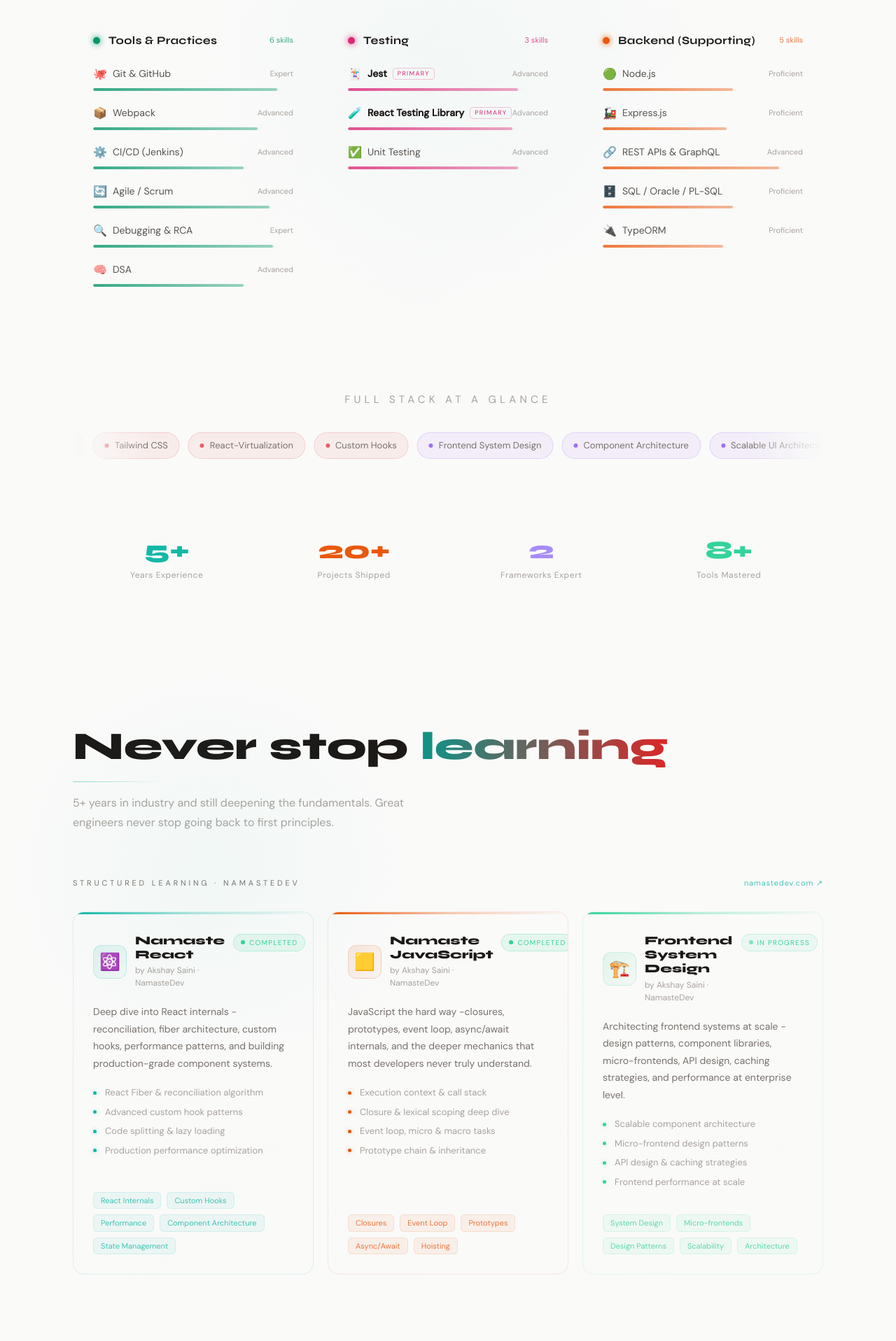
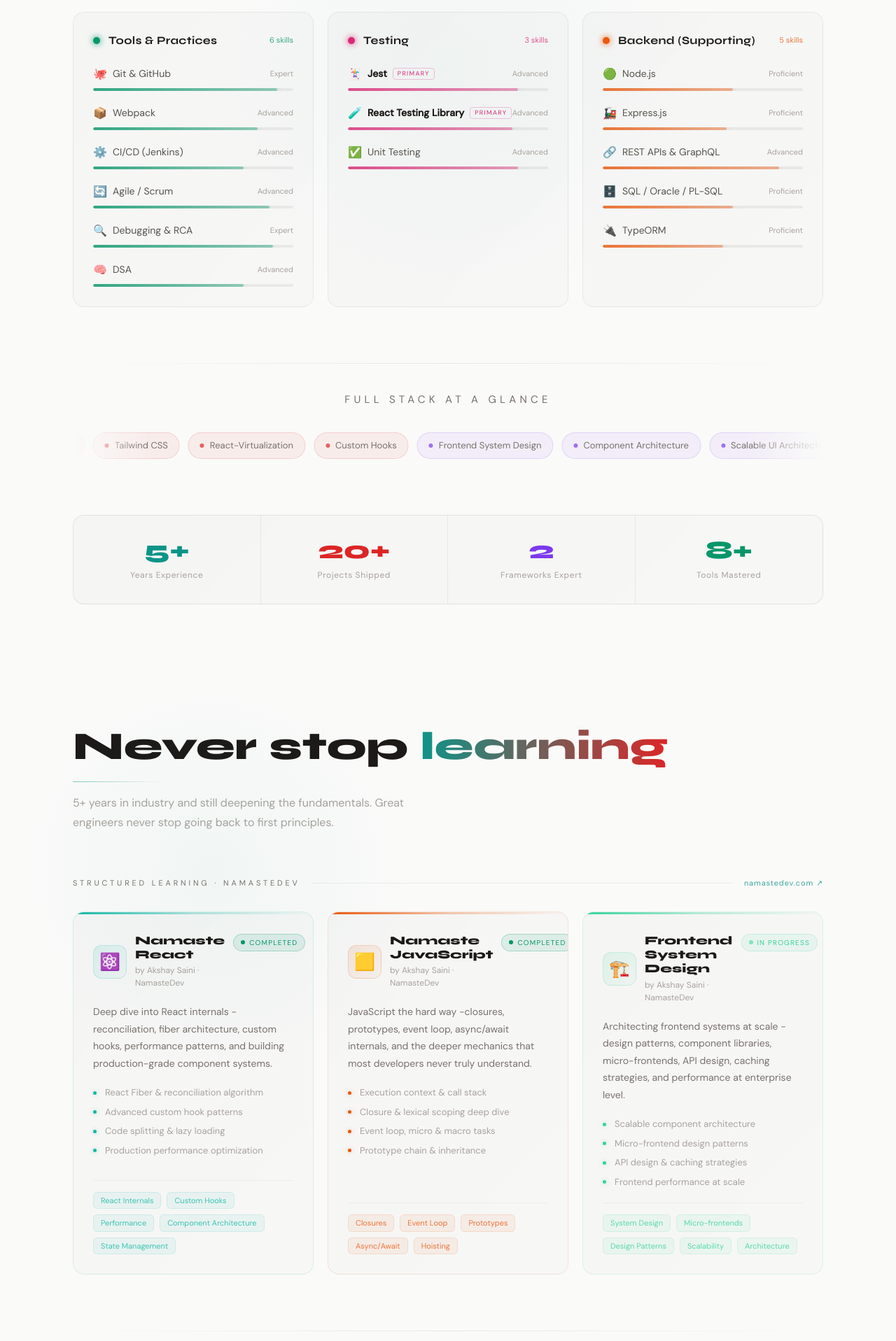
Before and after one commit to Deepak-patidar-a/portfolio-dpk, a React (Vite) app: page / in a window 1280 px wide. Shown: the part 8836-10753 px from the top of the page at 70% size. Built offline with nearby package versions, Linux system fonts and the light colour scheme.

Commit message:
Theme color change

```diff
--- a/src/components/Learnings.jsx
+++ b/src/components/Learnings.jsx
@@ -1,6 +1,6 @@
 import { useRef } from "react";
 import { motion, useInView } from "framer-motion";
-import { COURSES , BLOG_PLACEHOLDERS } from "../data/common";
+import { COURSES, BLOG_PLACEHOLDERS } from "../data/common";
 
 function RevealOnScroll({ children, delay = 0, direction = "up" }) {
   const ref = useRef(null);
@@ -30,7 +30,7 @@
       ref={ref}
       className="relative rounded-2xl overflow-hidden flex flex-col"
       style={{
-        background: "linear-gradient(135deg, rgba(255,255,255,0.02), rgba(255,255,255,0.01))",
+        background: "linear-gradient(135deg, rgba(0,0,0,0.02), rgba(0,0,0,0.01))",
         border: `1px solid ${course.color}20`,
       }}
       initial={{ opacity: 0, y: 40 }}
@@ -42,7 +42,6 @@
       <div style={{ height: 3, background: `linear-gradient(to right, ${course.color}, ${course.color}50, transparent)` }} />
 
       <div className="p-7 flex flex-col gap-5 flex-1">
-
         {/* Header */}
         <div className="flex items-start justify-between gap-3">
           <div className="flex items-center gap-3">
@@ -75,9 +74,9 @@
               fontSize: 10,
               letterSpacing: "0.12em",
               textTransform: "uppercase",
-              color: course.status === "Completed" ? "#34D399" : course.color,
-              background: course.status === "Completed" ? "rgba(52,211,153,0.1)" : `${course.color}12`,
-              border: `1px solid ${course.status === "Completed" ? "rgba(52,211,153,0.25)" : course.color + "30"}`,
+              color: course.status === "Completed" ? "#059669" : course.color,
+              background: course.status === "Completed" ? "rgba(5,150,105,0.1)" : `${course.color}12`,
+              border: `1px solid ${course.status === "Completed" ? "rgba(5,150,105,0.25)" : course.color + "30"}`,
               borderRadius: 20,
               padding: "4px 10px",
               fontFamily: "'DM Sans', sans-serif",
@@ -85,9 +84,7 @@
             }}
           >
             {course.status === "Completed" ? (
-              <motion.span
-                style={{ width: 6, height: 6, borderRadius: "50%", background: "#34D399", display: "inline-block" }}
-              />
+              <motion.span style={{ width: 6, height: 6, borderRadius: "50%", background: "#059669", display: "inline-block" }} />
             ) : (
               <motion.span
                 style={{ width: 6, height: 6, borderRadius: "50%", background: course.color, display: "inline-block" }}
@@ -124,15 +121,13 @@
                   boxShadow: `0 0 6px ${course.color}60`,
                 }}
               />
-              <span style={{ color: "#A8A29E", fontSize: 13, fontFamily: "'DM Sans', sans-serif" }}>
-                {h}
-              </span>
+              <span style={{ color: "#A8A29E", fontSize: 13, fontFamily: "'DM Sans', sans-serif" }}>{h}</span>
             </motion.div>
           ))}
         </div>
 
         {/* Tags */}
-        <div className="flex flex-wrap gap-2 mt-auto pt-4" style={{ borderTop: "1px solid rgba(255,255,255,0.04)" }}>
+        <div className="flex flex-wrap gap-2 mt-auto pt-4" style={{ borderTop: "1px solid rgba(0,0,0,0.04)" }}>
           {course.tags.map((tag) => (
             <span
               key={tag}
@@ -164,8 +159,8 @@
       ref={ref}
       className="group relative rounded-2xl p-6 flex flex-col gap-4"
       style={{
-        background: "linear-gradient(135deg, rgba(255,255,255,0.025), rgba(255,255,255,0.01))",
-        border: "1px solid rgba(255,255,255,0.06)",
+        background: "linear-gradient(135deg, rgba(0,0,0,0.02), rgba(0,0,0,0.01))",
+        border: "1px solid rgba(0,0,0,0.06)",
         cursor: "default",
       }}
       initial={{ opacity: 0, y: 30 }}
@@ -209,7 +204,7 @@
           fontFamily: "'Syne', sans-serif",
           fontWeight: 700,
           fontSize: 15,
-          color: "#57534E",
+          color: "#1C1917",
           lineHeight: 1.5,
         }}
       >
@@ -217,15 +212,12 @@
       </h4>
 
       {/* Excerpt */}
-      <p style={{ color: "#A8A29E", fontSize: 13, lineHeight: 1.7, fontFamily: "'DM Sans', sans-serif" }}>
+      <p style={{ color: "#78716C", fontSize: 13, lineHeight: 1.7, fontFamily: "'DM Sans', sans-serif" }}>
         {post.excerpt}
       </p>
 
       {/* Footer */}
-      <div
-        className="flex items-center justify-between pt-3"
-        style={{ borderTop: "1px solid rgba(255,255,255,0.04)" }}
-      >
+      <div className="flex items-center justify-between pt-3" style={{ borderTop: "1px solid rgba(0,0,0,0.04)" }}>
         <span style={{ color: "#78716C", fontSize: 12, fontFamily: "'DM Sans', sans-serif" }}>
           {post.readTime}
         </span>
@@ -235,16 +227,21 @@
           rel="noopener noreferrer"
           style={{
             fontSize: 11,
-            color: "#78716C",
+            color: post.status === "Available on Medium" ? post.color : "#78716C",
             fontFamily: "'DM Sans', sans-serif",
             letterSpacing: "0.08em",
             textDecoration: "none",
             transition: "0.2s",
+            cursor: post.status === "Available on Medium" ? "pointer" : "default",
           }}
-          onMouseEnter={e => e.target.style.color = "#A8A29E"}
-          onMouseLeave={e => e.target.style.color = "#78716C"}
+          onMouseEnter={(e) => {
+            if (post.status === "Available on Medium") e.target.style.color = "#1C1917";
+          }}
+          onMouseLeave={(e) => {
+            if (post.status === "Available on Medium") e.target.style.color = post.color;
+          }}
         >
-          Medium →
+          {post.status === "Available on Medium" ? "Read on Medium →" : "Coming Soon"}
         </a>
       </div>
 
@@ -277,18 +274,17 @@
         style={{ background: "#FAFAF9", fontFamily: "'DM Sans', sans-serif" }}
         className="relative py-20 overflow-hidden"
       >
-        {/* Background blobs -indigo toned */}
+        {/* Background blobs */}
         <div
           className="absolute top-0 left-0 w-[600px] h-[600px] rounded-full pointer-events-none"
-          style={{ background: "radial-gradient(circle, rgba(20,184,166,0.04) 0%, transparent 70%)" }}
+          style={{ background: "radial-gradient(circle, rgba(13,148,136,0.04) 0%, transparent 70%)" }}
         />
         <div
           className="absolute bottom-0 right-0 w-[500px] h-[500px] rounded-full pointer-events-none"
-          style={{ background: "radial-gradient(circle, rgba(234,88,12,0.03) 0%, transparent 70%)" }}
+          style={{ background: "radial-gradient(circle, rgba(220,38,38,0.03) 0%, transparent 70%)" }}
         />
 
         <div className="max-w-6xl mx-auto px-6 lg:px-10">
-
           {/* ── Heading ── */}
           <RevealOnScroll>
             <div className="mb-16">
@@ -302,14 +298,11 @@
                   lineHeight: 1.1,
                 }}
               >
-                Never stop{" "}
-                <span className="shimmer-growth">learning</span>
+                Never stop <span className="shimmer-growth">learning</span>
               </h2>
-              <div className="mt-5 h-px w-32"
-                style={{ background: "linear-gradient(to right, rgba(20,184,166,0.5), transparent)" }} />
+              <div className="mt-5 h-px w-32" style={{ background: "linear-gradient(to right, rgba(13,148,136,0.5), transparent)" }} />
               <p style={{ color: "#A8A29E", fontSize: 16, lineHeight: 1.75, maxWidth: 540, marginTop: 16 }}>
-                5+ years in industry and still deepening the fundamentals.
-                Great engineers never stop going back to first principles.
+                5+ years in industry and still deepening the fundamentals. Great engineers never stop going back to first principles.
               </p>
             </div>
           </RevealOnScroll>
@@ -320,14 +313,14 @@
               <p style={{ color: "#78716C", fontSize: 11, letterSpacing: "0.35em", textTransform: "uppercase" }}>
                 Structured Learning · NamasteDev
               </p>
-              <div className="flex-1 h-px" style={{ background: "rgba(255,255,255,0.06)" }} />
+              <div className="flex-1 h-px" style={{ background: "rgba(0,0,0,0.06)" }} />
               <motion.a
                 href="https://namastedev.com"
                 target="_blank"
                 rel="noopener noreferrer"
                 style={{
                   fontSize: 11,
-                  color: "#14B8A6",
+                  color: "#0D9488",
                   fontFamily: "'DM Sans', sans-serif",
                   letterSpacing: "0.08em",
                   textDecoration: "none",
@@ -340,7 +333,7 @@
             </div>
           </RevealOnScroll>
 
-          {/* Course cards -3 columns */}
+          {/* Course cards - 3 columns */}
           <div className="grid grid-cols-1 md:grid-cols-2 lg:grid-cols-3 gap-5 mb-20">
             {COURSES.map((course, i) => (
               <CourseCard key={course.id} course={course} index={i} />
@@ -348,22 +341,21 @@
           </div>
 
           {/* Divider */}
-          <div className="w-full h-px mb-16"
-            style={{ background: "linear-gradient(to right, transparent, rgba(255,255,255,0.08), transparent)" }} />
+          <div className="w-full h-px mb-16" style={{ background: "linear-gradient(to right, transparent, rgba(0,0,0,0.08), transparent)" }} />
 
           {/* ── Blog Section ── */}
           <RevealOnScroll>
             <div className="flex items-center gap-4 mb-8">
               <p style={{ color: "#78716C", fontSize: 11, letterSpacing: "0.35em", textTransform: "uppercase" }}>
-                Writing · Coming to Medium
+                Writing · Medium
               </p>
-              <div className="flex-1 h-px" style={{ background: "rgba(255,255,255,0.06)" }} />
+              <div className="flex-1 h-px" style={{ background: "rgba(0,0,0,0.06)" }} />
               <span
                 style={{
                   fontSize: 10,
-                  color: "#EA580C",
-                  background: "rgba(234,88,12,0.1)",
-                  border: "1px solid rgba(234,88,12,0.2)",
+                  color: "#DC2626",
+                  background: "rgba(220,38,38,0.1)",
+                  border: "1px solid rgba(220,38,38,0.2)",
                   borderRadius: 20,
                   padding: "3px 10px",
                   fontFamily: "'DM Sans', sans-serif",
@@ -378,13 +370,11 @@
 
           <RevealOnScroll delay={0.05}>
             <p style={{ color: "#A8A29E", fontSize: 15, lineHeight: 1.75, maxWidth: 560, marginBottom: 32 }}>
-              Real war stories from enterprise frontend development -
-              not tutorials, but lessons learned the hard way building
-              production systems at scale.
+              Real war stories from enterprise frontend development - not tutorials, but lessons learned the hard way building production systems at scale.
             </p>
           </RevealOnScroll>
 
-          {/* Blog cards -2x2 grid */}
+          {/* Blog cards - 2x2 grid */}
           <div className="grid grid-cols-1 md:grid-cols-2 gap-5 mb-16">
             {BLOG_PLACEHOLDERS.map((post, i) => (
               <BlogCard key={post.id} post={post} index={i} />
@@ -396,18 +386,16 @@
             <div
               className="rounded-2xl p-7 md:p-9 flex flex-col md:flex-row items-start md:items-center justify-between gap-6"
               style={{
-                background: "linear-gradient(135deg, rgba(20,184,166,0.06), rgba(234,88,12,0.03))",
-                border: "1px solid rgba(20,184,166,0.15)",
+                background: "linear-gradient(135deg, rgba(13,148,136,0.06), rgba(220,38,38,0.03))",
+                border: "1px solid rgba(13,148,136,0.15)",
               }}
             >
               <div>
                 <div style={{ fontFamily: "'Syne', sans-serif", fontWeight: 800, fontSize: 20, color: "#1C1917", marginBottom: 6 }}>
                   Learning never stops 🧠
                 </div>
-                <div style={{ color: "#A8A29E", fontSize: 14, lineHeight: 1.7, maxWidth: 420 }}>
-                  Currently deepening expertise in Frontend System Design-
-                  the architecture layer that separates good engineers
-                  from great ones.
+                <div style={{ color: "#78716C", fontSize: 14, lineHeight: 1.7, maxWidth: 420 }}>
+                  Currently deepening expertise in Frontend System Design - the architecture layer that separates good engineers from great ones.
                 </div>
               </div>
               <div className="flex flex-col sm:flex-row gap-3 flex-shrink-0">
@@ -424,13 +412,13 @@
                     padding: "12px 24px",
                     borderRadius: 10,
                     color: "#FAFAF9",
-                    background: "linear-gradient(135deg, #14B8A6, #6366F1)",
-                    boxShadow: "0 4px 24px rgba(20,184,166,0.25)",
+                    background: "linear-gradient(135deg, #0D9488, #059669)",
+                    boxShadow: "0 4px 24px rgba(13,148,136,0.25)",
                     textDecoration: "none",
                     whiteSpace: "nowrap",
                     display: "inline-block",
                   }}
-                  whileHover={{ scale: 1.05, boxShadow: "0 8px 40px rgba(20,184,166,0.4)" }}
+                  whileHover={{ scale: 1.05, boxShadow: "0 8px 40px rgba(13,148,136,0.4)" }}
                   whileTap={{ scale: 0.97 }}
                 >
                   NamasteDev ↗
@@ -448,13 +436,13 @@
                     padding: "12px 24px",
                     borderRadius: 10,
                     color: "#1C1917",
-                    border: "1px solid rgba(255,255,255,0.1)",
-                    background: "rgba(255,255,255,0.04)",
+                    border: "1px solid rgba(0,0,0,0.1)",
+                    background: "rgba(0,0,0,0.04)",
                     textDecoration: "none",
                     whiteSpace: "nowrap",
                     display: "inline-block",
                   }}
-                  whileHover={{ scale: 1.05, borderColor: "rgba(20,184,166,0.4)", background: "rgba(20,184,166,0.06)" }}
+                  whileHover={{ scale: 1.05, borderColor: "rgba(13,148,136,0.4)", background: "rgba(13,148,136,0.06)" }}
                   whileTap={{ scale: 0.97 }}
                 >
                   Follow on Medium →
@@ -462,7 +450,6 @@
               </div>
             </div>
           </RevealOnScroll>
-
         </div>
       </section>
     </>
--- a/src/components/Skills.jsx
+++ b/src/components/Skills.jsx
@@ -1,8 +1,6 @@
 import { useRef, useState } from "react";
 import { motion, useInView } from "framer-motion";
 import { SKILL_CATEGORIES } from "../data/skills";
-
-
 
 // Proficiency bar label
 function proficiencyLabel(level) {
@@ -78,7 +76,7 @@
         style={{
           height: 4,
           borderRadius: 999,
-          background: "rgba(255,255,255,0.04)",
+          background: "rgba(0,0,0,0.06)",
           overflow: "hidden",
         }}
       >
@@ -109,8 +107,8 @@
       ref={ref}
       className="relative rounded-2xl p-7 flex flex-col gap-6"
       style={{
-        background: "linear-gradient(135deg, rgba(255,255,255,0.02), rgba(255,255,255,0.01))",
-        border: `1px solid ${hovered ? category.color + "30" : "rgba(255,255,255,0.06)"}`,
+        background: "linear-gradient(135deg, rgba(0,0,0,0.02), rgba(0,0,0,0.01))",
+        border: `1px solid ${hovered ? category.color + "30" : "rgba(0,0,0,0.06)"}`,
         transition: "border-color 0.3s",
       }}
       initial={{ opacity: 0, y: 40 }}
@@ -168,13 +166,7 @@
       {/* Skills list */}
       <div className="flex flex-col gap-5">
         {category.skills.map((skill, i) => (
-          <SkillRow
-            key={skill.name}
-            skill={skill}
-            color={category.color}
-            index={i}
-            isVisible={inView}
-          />
+          <SkillRow key={skill.name} skill={skill} color={category.color} index={i} isVisible={inView} />
         ))}
       </div>
     </motion.div>
@@ -183,13 +175,14 @@
 
 // Floating marquee of skill tags at the bottom
 function SkillMarquee() {
-  const allSkills = SKILL_CATEGORIES.flatMap((c) =>
-    c.skills.map((s) => ({ name: s.name, color: c.color }))
-  );
+  const allSkills = SKILL_CATEGORIES.flatMap((c) => c.skills.map((s) => ({ name: s.name, color: c.color })));
   const doubled = [...allSkills, ...allSkills];
 
   return (
-    <div className="relative overflow-hidden py-4" style={{ maskImage: "linear-gradient(to right, transparent, black 10%, black 90%, transparent)" }}>
+    <div
+      className="relative overflow-hidden py-4"
+      style={{ maskImage: "linear-gradient(to right, transparent, black 10%, black 90%, transparent)" }}
+    >
       <motion.div
         className="flex gap-3 w-max"
         animate={{ x: ["0%", "-50%"] }}
@@ -248,12 +241,11 @@
         <div
           className="absolute top-1/2 left-1/2 -translate-x-1/2 -translate-y-1/2 w-[800px] h-[800px] rounded-full pointer-events-none"
           style={{
-            background: "radial-gradient(circle, rgba(20,184,166,0.03) 0%, transparent 65%)",
+            background: "radial-gradient(circle, rgba(13,148,136,0.03) 0%, transparent 65%)",
           }}
         />
 
         <div className="max-w-6xl mx-auto px-6 lg:px-10">
-
           {/* ── Heading ── */}
           <RevealOnScroll>
             <div className="mb-6">
@@ -267,12 +259,11 @@
                   lineHeight: 1.1,
                 }}
               >
-                What I bring{" "}
-                <span className="shimmer-skills">to the table</span>
+                What I bring <span className="shimmer-skills">to the table</span>
               </h2>
               <div
                 className="mt-5 h-px w-32"
-                style={{ background: "linear-gradient(to right, rgba(20,184,166,0.5), transparent)" }}
+                style={{ background: "linear-gradient(to right, rgba(13,148,136,0.5), transparent)" }}
               />
             </div>
           </RevealOnScroll>
@@ -288,20 +279,20 @@
                 marginBottom: 56,
               }}
             >
-              5+ years of hands-on experience across the full frontend stack -
-              from pixel-perfect UI to scalable architecture and reliable testing.
+              5+ years of hands-on experience across the full frontend stack - from pixel-perfect UI to scalable
+              architecture and reliable testing.
             </p>
           </RevealOnScroll>
 
           {/* ── Skill Cards Grid ── */}
-          {/* Row 1 -3 columns */}
+          {/* Row 1 - 3 columns */}
           <div className="grid grid-cols-1 md:grid-cols-2 lg:grid-cols-3 gap-5 mb-5">
             {SKILL_CATEGORIES.slice(0, 3).map((cat, i) => (
               <CategoryCard key={cat.id} category={cat} delay={i * 0.1} />
             ))}
           </div>
 
-          {/* Row 2 -3 columns */}
+          {/* Row 2 - 3 columns */}
           <div className="grid grid-cols-1 md:grid-cols-2 lg:grid-cols-3 gap-5 mb-20">
             {SKILL_CATEGORIES.slice(3).map((cat, i) => (
               <CategoryCard key={cat.id} category={cat} delay={i * 0.1} />
@@ -311,14 +302,16 @@
           {/* ── Divider ── */}
           <div
             className="w-full h-px mb-10"
-            style={{ background: "linear-gradient(to right, transparent, rgba(255,255,255,0.08), transparent)" }}
+            style={{
+              background: "linear-gradient(to right, transparent, rgba(0,0,0,0.08), transparent)",
+            }}
           />
 
           {/* ── Marquee ── */}
           <RevealOnScroll delay={0.1}>
             <p
               style={{
-                color: "#A8A29E",
+                color: "#78716C",
                 fontSize: 15,
                 letterSpacing: "0.35em",
                 textTransform: "uppercase",
@@ -336,20 +329,20 @@
             <div
               className="mt-16 grid grid-cols-2 md:grid-cols-4 rounded-2xl overflow-hidden"
               style={{
-                border: "1px solid rgba(255,255,255,0.06)",
-                background: "linear-gradient(135deg, rgba(255,255,255,0.025), rgba(255,255,255,0.01))",
+                border: "1px solid rgba(0,0,0,0.08)",
+                background: "linear-gradient(135deg, rgba(0,0,0,0.02), rgba(0,0,0,0.01))",
               }}
             >
               {[
-                { value: "5+", label: "Years Experience", color: "#14B8A6" },
-                { value: "20+", label: "Projects Shipped", color: "#EA580C" },
-                { value: "2", label: "Frameworks Expert", color: "#A78BFA" },
-                { value: "8+", label: "Tools Mastered", color: "#34D399" },
+                { value: "5+", label: "Years Experience", color: "#0D9488" },
+                { value: "20+", label: "Projects Shipped", color: "#DC2626" },
+                { value: "2", label: "Frameworks Expert", color: "#7C3AED" },
+                { value: "8+", label: "Tools Mastered", color: "#059669" },
               ].map((stat, i) => (
                 <div
                   key={stat.label}
                   className="flex flex-col items-center justify-center py-8 px-4 text-center"
-                  style={{ borderRight: i < 3 ? "1px solid rgba(255,255,255,0.06)" : "none" }}
+                  style={{ borderRight: i < 3 ? "1px solid rgba(0,0,0,0.06)" : "none" }}
                 >
                   <div
                     style={{
@@ -377,7 +370,6 @@
               ))}
             </div>
           </RevealOnScroll>
-
         </div>
       </section>
     </>
```
